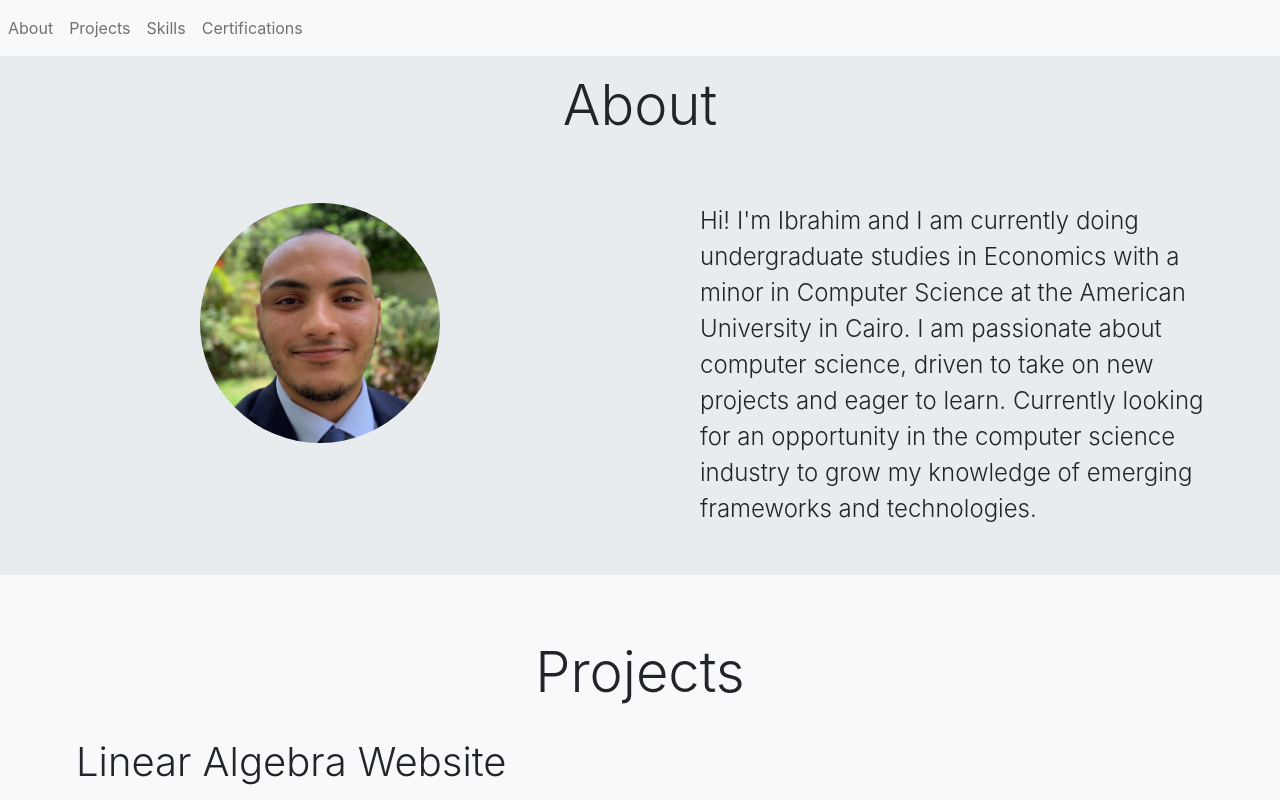
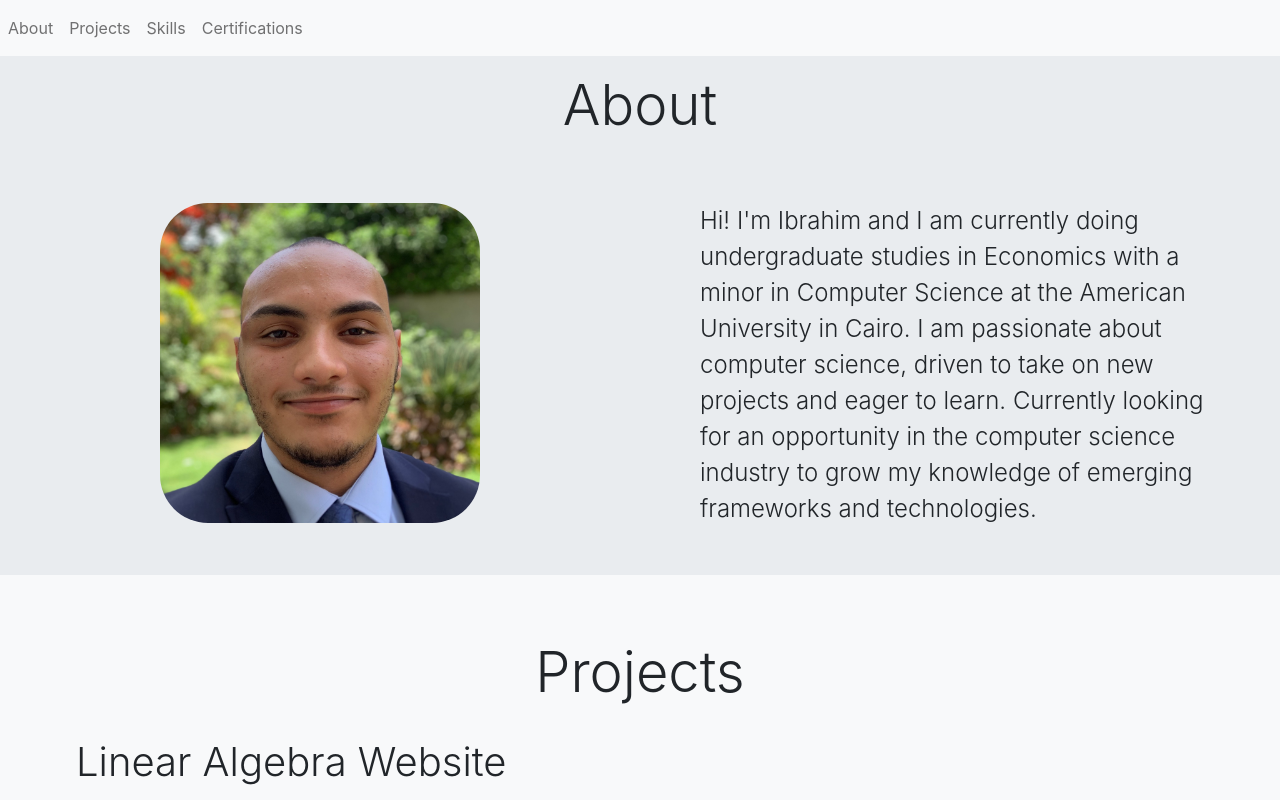
Before and after one commit to ibrahimelnemr/portfolio, a React (Create React App) app: page / in a window 1280 px wide. Shown: the top 800 px of the page. Built offline with nearby package versions, Linux system fonts and the light colour scheme.

Commit message:
improve profile photo spacing

```diff
--- a/src/App.css
+++ b/src/App.css
@@ -1,12 +1,5 @@
 .App {
   text-align: center;
-}
-
-.profile-image {
-  height: 30vh;
-  max-width: auto;
-  border-radius: 50%;
-
 }
 
 /* .html, body {
--- a/src/components/About.js
+++ b/src/components/About.js
@@ -17,7 +17,7 @@ return(
 
         <div className="d-flex justify-content-center m-5">
 
-            <img src={profileImg} className="profile-image" alt="logo" />
+            <img src={profileImg} Style="height: 40vh; max-width: auto; border-radius: 15%;" alt="logo" />
         </div>
     </div>
 
```
